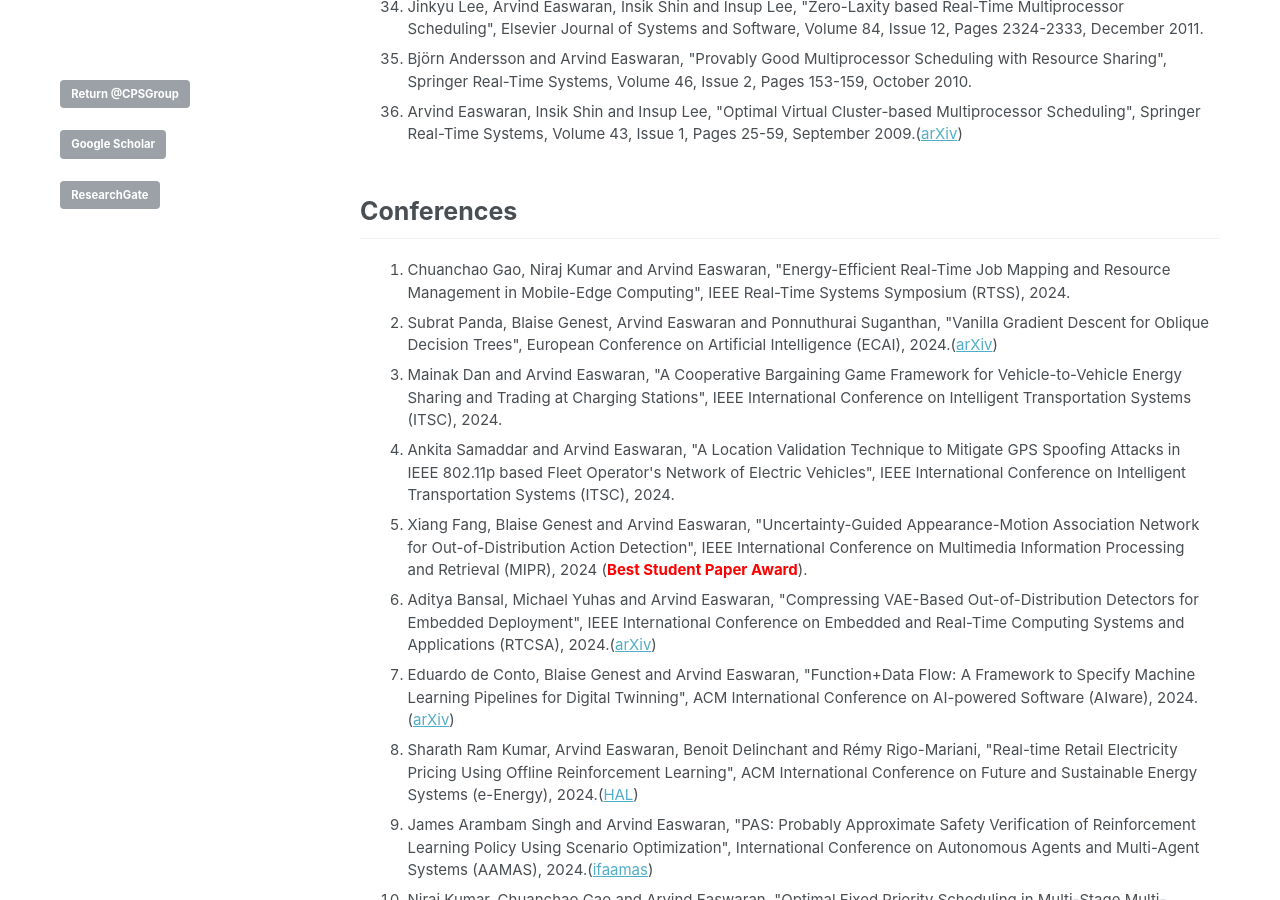
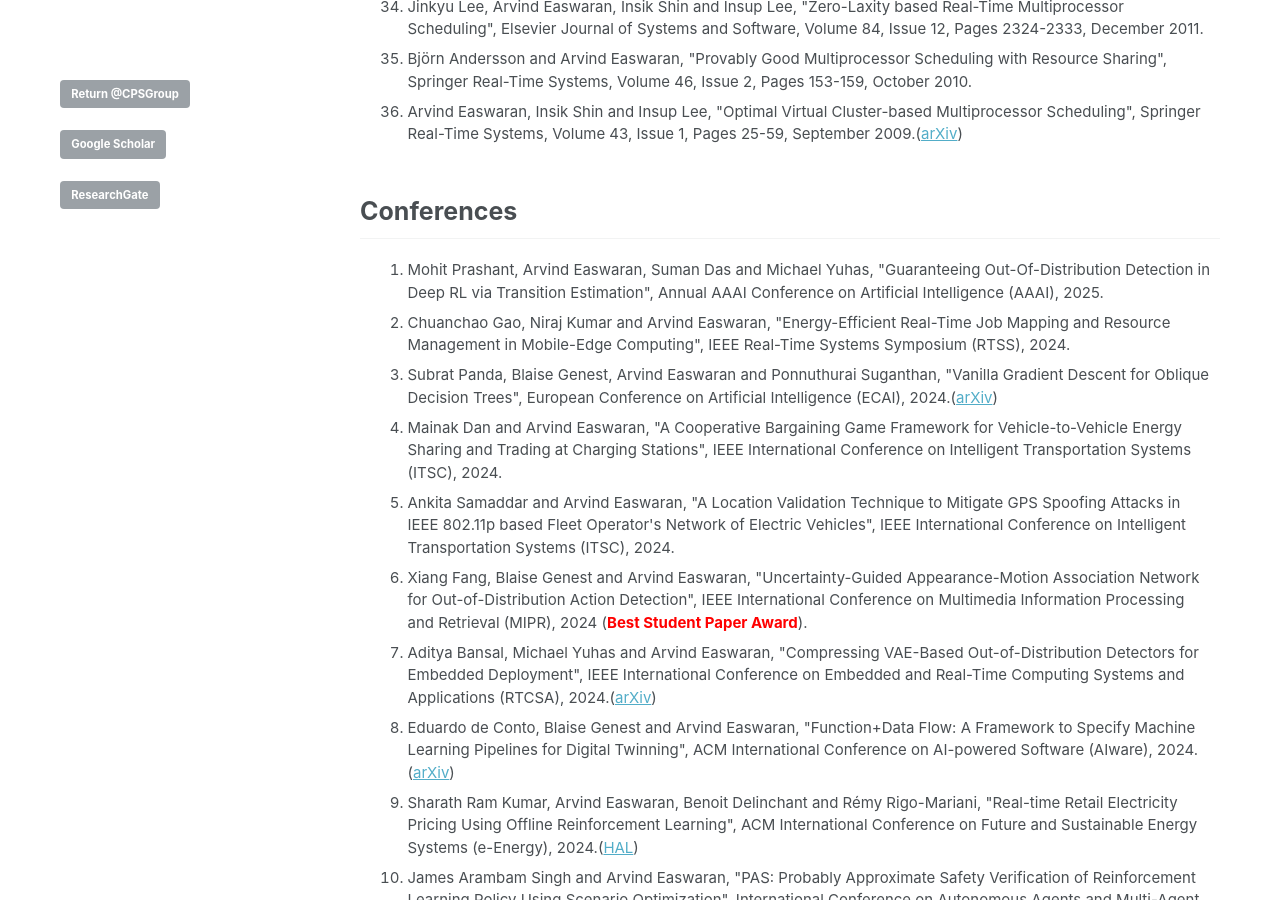
Before and after one commit to CPS-research-group/CPS-research-group.github.io, a Jekyll site: the page built from _pages/research_profile.md, in a window 1280 px wide and 900 px high, scrolled down 2498 px. Built offline with Jekyll 4.4.1, drawn with Linux system fonts in a browser that asks for light colours.

Commit message:
Updates.

```diff
--- a/_pages/research_profile.md
+++ b/_pages/research_profile.md
@@ -63,6 +63,7 @@ a.a:active {color:#0000FF; text-decoration:none;}
 
 ## Conferences
    <ol>
+   			<li class="a">Mohit Prashant, Arvind Easwaran, Suman Das and Michael Yuhas, "Guaranteeing Out-Of-Distribution Detection in Deep RL via Transition Estimation", Annual AAAI Conference on Artificial Intelligence (AAAI), 2025.</li>
    			<li class="a">Chuanchao Gao, Niraj Kumar and Arvind Easwaran, "Energy-Efficient Real-Time Job Mapping and Resource Management in Mobile-Edge Computing", IEEE Real-Time Systems Symposium (RTSS), 2024.</li>
    			<li class="a">Subrat Panda, Blaise Genest, Arvind Easwaran and Ponnuthurai Suganthan, "Vanilla Gradient Descent for Oblique Decision Trees", European Conference on Artificial Intelligence (ECAI), 2024.(<a href="https://arxiv.org/abs/2408.09135">arXiv</a>)</li>
    			<li class="a">Mainak Dan and Arvind Easwaran, "A Cooperative Bargaining Game Framework for Vehicle-to-Vehicle Energy Sharing and Trading at Charging Stations", IEEE International Conference on Intelligent Transportation Systems (ITSC), 2024.</li>
```
